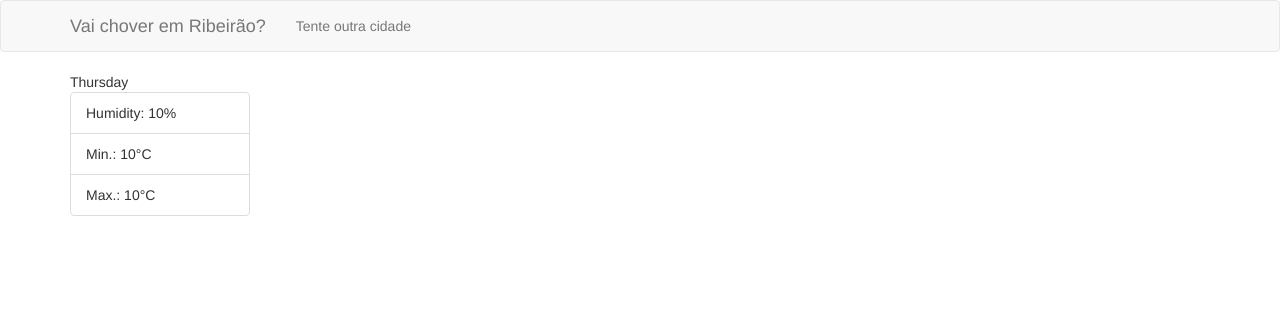
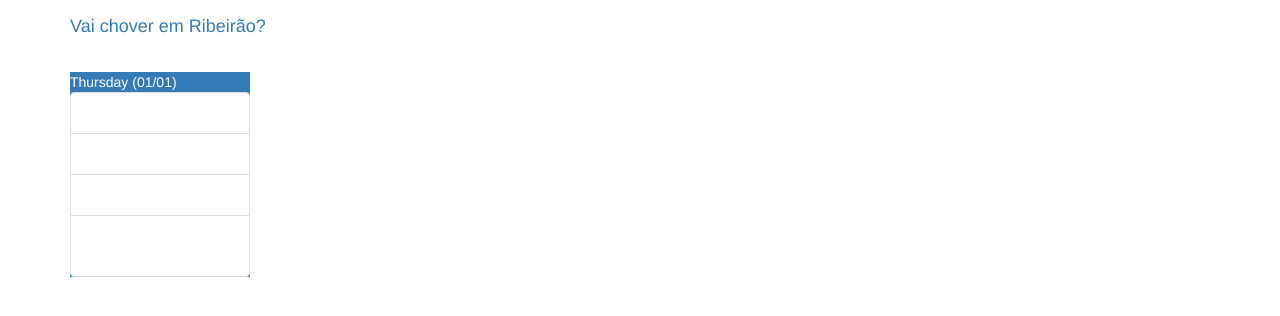
Before and after one commit to ogabrielluiz/MiniChallenge, a Flask app: page / in a window 1280 px wide. Shown: the top 316 px of the page. Run offline with Flask 2, Linux system fonts and the light colour scheme; a database or web service that is not in the repository returns one stand-in record (values such as "Sample title"); data that the repository does not hold is empty; some libraries are stand-ins or nearby versions.

Commit message:
Almost done

```diff
--- a/app/models.py
+++ b/app/models.py
@@ -17,6 +17,7 @@
         self.text = []
         self.avg_humidity = None
         self.weekday = ''
+        self.umbrella = False
 
     def set_data(self, data, avg):
         if avg:
@@ -29,11 +30,11 @@
         else:
             date = convert_date(data['dt'])
             self.humidity.append(data['main']['humidity'])
-            self.date = str(date.date().strftime('%d-%m'))
+            self.date = str(date.date().strftime('%d/%m'))
             self.hour.append(date.hour)
-            self.temp_max = data['main']['temp_max']
-            self.temp = data['main']['temp']
-            self.temp_min = data['main']['temp_min']
+            self.temp_max = int(data['main']['temp_max'])
+            self.temp = int(data['main']['temp'])
+            self.temp_min = int(data['main']['temp_min'])
             self.cloudiness.append(data['clouds']['all'])
             self.wind_speed.append(data['wind']['speed'])
             self.wind_deg.append(data['wind']['deg'])
@@ -41,18 +42,18 @@
             self.weekday = get_weekday(date)
 
     def get_rain_forecast(self):
-        for i in range(len(self.humidity)):
 
-            if self.humidity[i] == 0:
-                self.text.append("No chance of rain")
-
-            elif self.humidity[i] < 15:
-                self.text.append("Slight chance of isolated rains")
-            elif 15 <= self.humidity[i] < 30:
-                self.text.append("A small chance of rain")
-            elif 30 <= self.humidity[i] < 60:
-                self.text.append("A small chance of rain")
-            elif 60 <= self.humidity[i] < 80:
-                self.text.append("Scattered rain")
-            elif 80 <= self.humidity[i]:
-                self.text.append("Rainy (strong or weak)")
+        if self.avg_humidity == 0:
+            self.text = "No chance of rain"
+        elif self.avg_humidity < 15:
+            self.text = "Slight chance of isolated rains"
+        elif 15 <= self.avg_humidity < 30:
+            self.text = "A small chance of rain"
+        elif 30 <= self.avg_humidity < 60:
+            self.text = "A small chance of rain"
+        elif 60 <= self.avg_humidity < 80:
+            self.text = "Scattered rain"
+        elif 80 <= self.avg_humidity:
+            self.text = "Rainy (strong or weak)"
+        if self.avg_humidity > 70:
+            self.umbrella = True
--- a/app/routes.py
+++ b/app/routes.py
@@ -14,12 +14,11 @@
     for observation in data:
         fcast = Forecast()
         fcast.set_data(observation, avg=False)
-        fcast.get_rain_forecast()
         list_of_observations.append(fcast)
 
     prepared_data = prepare_data(list_of_observations)
 
-    today_date = datetime.today().date()
+    today_date = datetime.today().date().strftime('%d/%m')
 
     return render_template('index.html', prepared_data=prepared_data, today_date=today_date)
 
--- a/app/templates/_day.html
+++ b/app/templates/_day.html
@@ -1,10 +1,33 @@
-<div class="card" style="width: 18rem;">
-    <div class="card-header">{{ day.weekday }}</div>
-    <ul class="list-group list-group-flush">
+{% if day.umbrella == True and today_date == day.date %}
+<div class="card text-white bg-dark border-warning style="width: 18rem;">
+    <div class="card-header bg-warning">
+    {% elif day.umbrella == True %}
+<div class="card text-white bg-dark " style="width: 18rem;">
+    <div class="card-header">
+    {% elif day.umbrella == False and today_date == day.date %}
+<div class="card text-white bg-primary border-warning" style="width: 18rem;">
+    <div class="card-header text-dark bg-warning">
+    {% elif day.umbrella == False%}
+<div class="card text-white bg-primary" style="width: 18rem;">
+    <div class="card-header">
+    {%  endif %}
 
-        <li class="list-group-item"> Humidity: {{ day.avg_humidity }}%</li>
-        <li class="list-group-item">Min.: {{ day.temp_min }}°C</li>
-        <li class="list-group-item">Max.: {{ day.temp_max }}°C</li>
+        {{ day.weekday }} ({{ day.date }})
+    </div>
+    <ul class="list-group list-group-flush text-white bg-primary">
+    {% if day.umbrella == True %}
+<li class="list-group-item text-white bg-dark "> Humidity: {{ day.avg_humidity }}%</li>
+        <li class="list-group-item bg-dark">Min.: {{ day.temp_min }}°C</li>
+        <li class="list-group-item bg-dark">Max.: {{ day.temp_max }}°C</li>
+        <li class="list-group-item text-white bg-dark text-center ">{{ day.text }}</li>
+    {% else %}
+<li class="list-group-item text-white bg-primary"> Humidity: {{ day.avg_humidity }}%</li>
+        <li class="list-group-item bg-primary ">Min.: {{ day.temp_min }}°C</li>
+        <li class="list-group-item bg-primary ">Max.: {{ day.temp_max }}°C</li>
+        <li class="list-group-item bg-primary text-center ">{{ day.text }}</li>
+    {%  endif %}
+
+
     </ul>
 
 </div>
--- a/app/templates/base.html
+++ b/app/templates/base.html
@@ -5,25 +5,10 @@
 {% endblock %}
 
 {% block navbar %}
-    <nav class="navbar navbar-default">
+    <nav class="navbar navbar-expand-sm bg-dark navbar-dark mx-auto">
         <div class="container">
             <div class="navbar-header">
-                <button type="button" class="navbar-toggle collapsed" data-toggle="collapse" data-target="#bs-example-navbar-collapse-1" aria-expanded="false">
-                    <span class="sr-only">Toggle navigation</span>
-                    <span class="icon-bar"></span>
-                    <span class="icon-bar"></span>
-                    <span class="icon-bar"></span>
-                </button>
-                <a class="navbar-brand" href="{{ url_for('index') }}">Vai chover em Ribeirão?</a>
-            </div>
-            <div class="collapse navbar-collapse" id="bs-example-navbar-collapse-1">
-                <ul class="nav navbar-nav">
-                    <li><a href="{{ url_for('index') }}">Tente outra cidade</a></li>
-                </ul>
-                <ul class="nav navbar-nav navbar-right">
-
-
-                </ul>
+                <a class="navbar-brand pull-sm-left" href="{{ url_for('index') }}">Vai chover em Ribeirão?</a>
             </div>
         </div>
     </nav>
--- a/app/templates/index.html
+++ b/app/templates/index.html
@@ -1,12 +1,15 @@
 {% extends "base.html" %}
 
 {% block app_content %}
-
-    <div class="row">
-        <div class="col-md-2">
+<div class="container">
+    <div class="row mt-5">
+    <div class="col-15">
+        <div class="card-deck">
         {% for day in prepared_data %}
             {% include '_day.html' %}
         {% endfor %}
         </div>
     </div>
+    </div>
+</div>
 {% endblock %}
--- a/app/util.py
+++ b/app/util.py
@@ -56,6 +56,8 @@
                 del prepared_data[-1]
 
     set_avg_hu_on_all_days(prepared_data)
+    set_rain_forecast(prepared_data)
+
     return prepared_data
 
 def set_avg_hu_on_all_days(data):
@@ -63,6 +65,13 @@
     for day in data:
         avg_humidity = sum(day.humidity) / len(day.humidity)
         day.avg_humidity = int(avg_humidity)
+
+    return data
+
+def set_rain_forecast(data):
+
+    for day in data:
+        day.get_rain_forecast()
 
     return data
 
```
Also changed, not shown: 2 other files.
